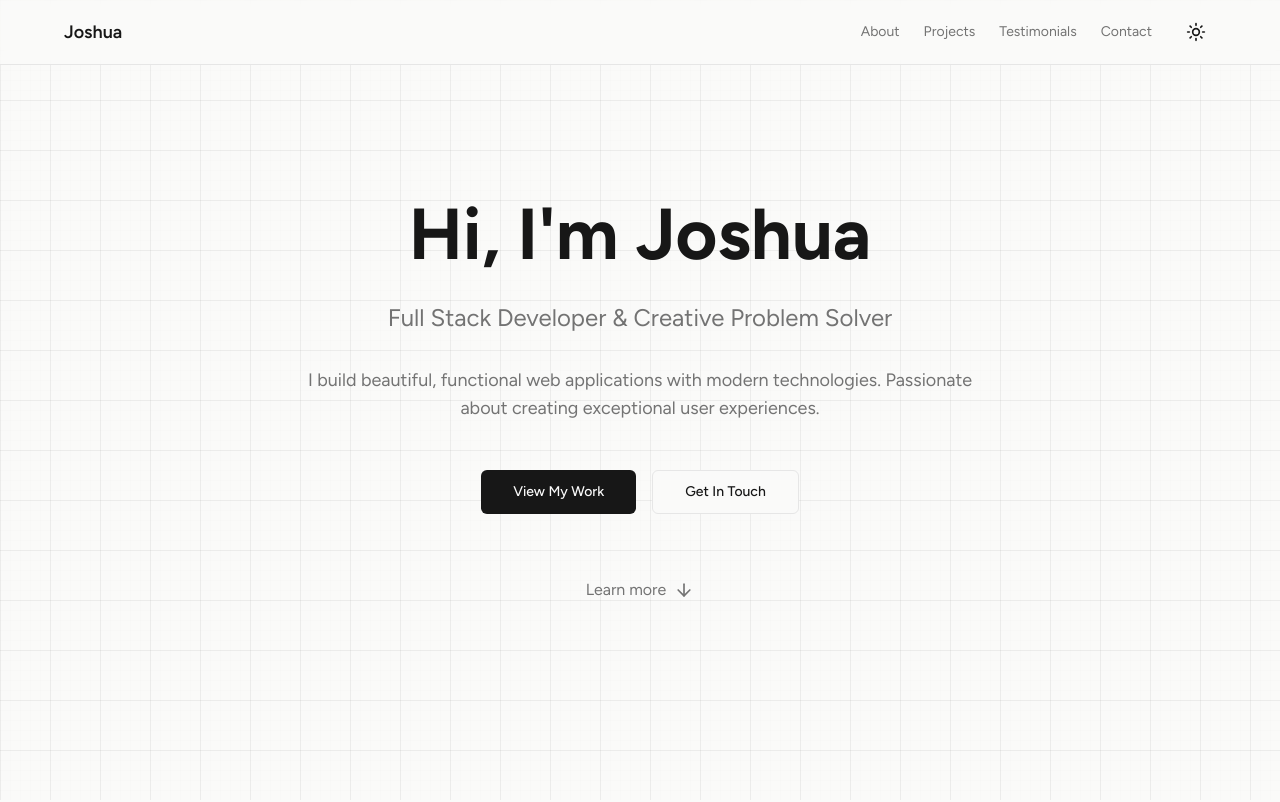
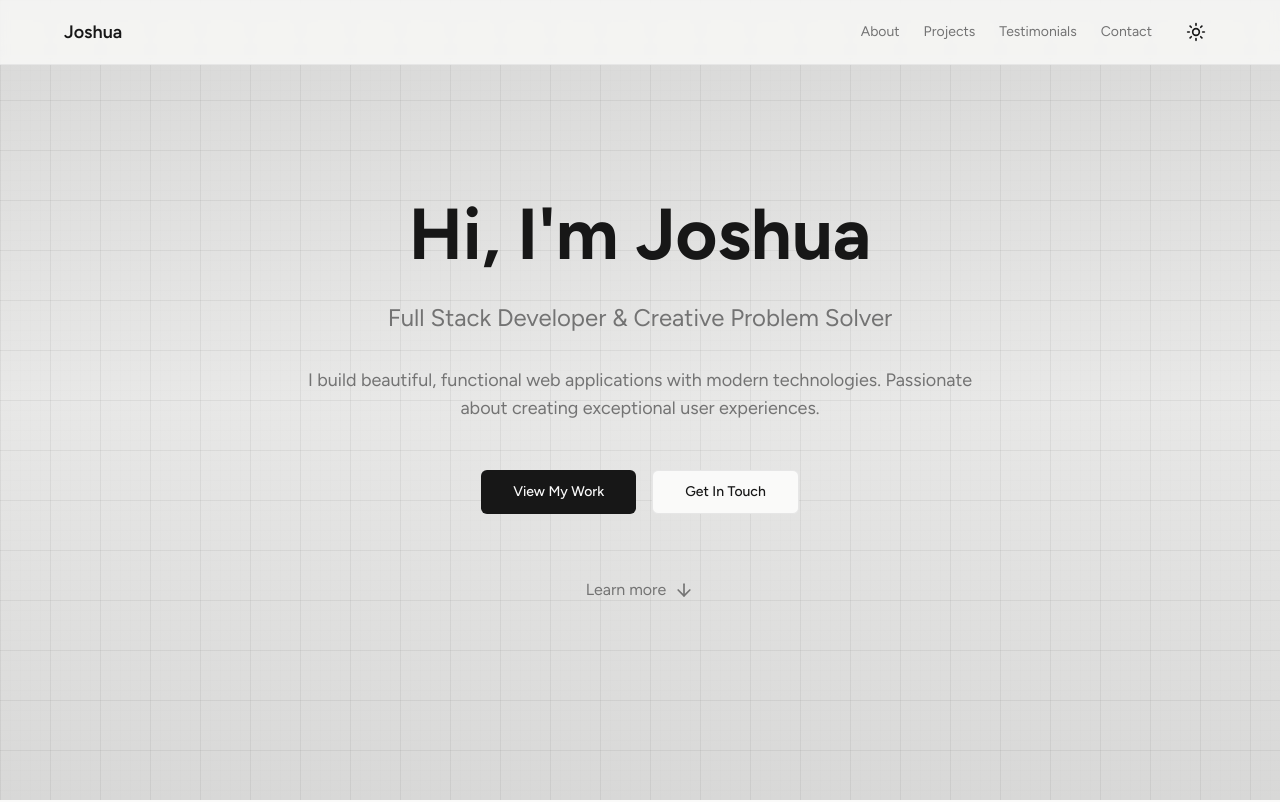
Before and after one commit to joshfromthecorner/dev, a Next.js app: page / in a window 1280 px wide. Shown: the top 802 px of the page. Built offline with nearby package versions, Linux system fonts and the light colour scheme.

Commit message:
Add subtle gradient overlay to grid background

```diff
--- a/components/grid-background.tsx
+++ b/components/grid-background.tsx
@@ -24,8 +24,14 @@ export function GridBackground() {
               strokeWidth="1"
             />
           </pattern>
+          <linearGradient id="grid-gradient" x1="0%" y1="0%" x2="0%" y2="100%">
+            <stop offset="0%" stopColor="currentColor" stopOpacity="0.15" />
+            <stop offset="50%" stopColor="currentColor" stopOpacity="0.08" />
+            <stop offset="100%" stopColor="currentColor" stopOpacity="0.15" />
+          </linearGradient>
         </defs>
         <rect width="100%" height="100%" fill="url(#grid)" className="text-foreground/5 dark:text-foreground/10" />
+        <rect width="100%" height="100%" fill="url(#grid-gradient)" className="text-foreground/5 dark:text-foreground/10" />
       </svg>
     </div>
   );
```
